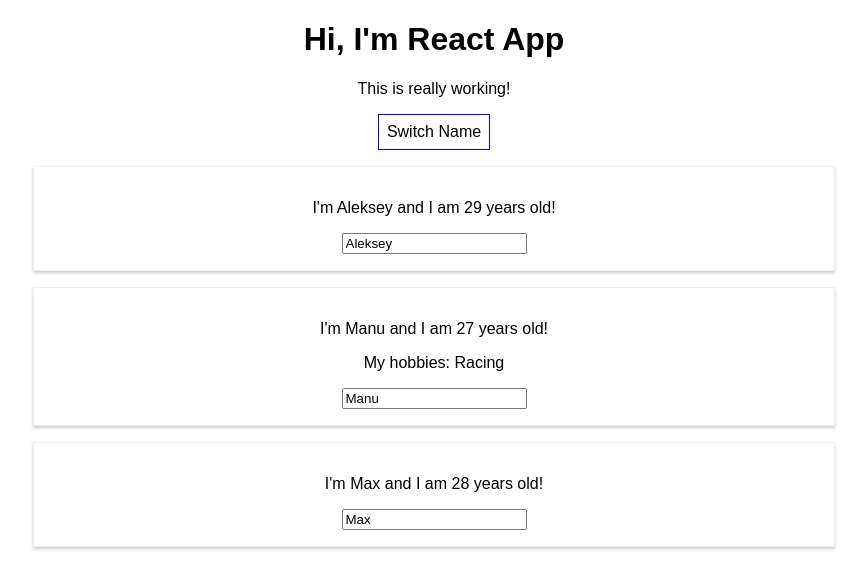
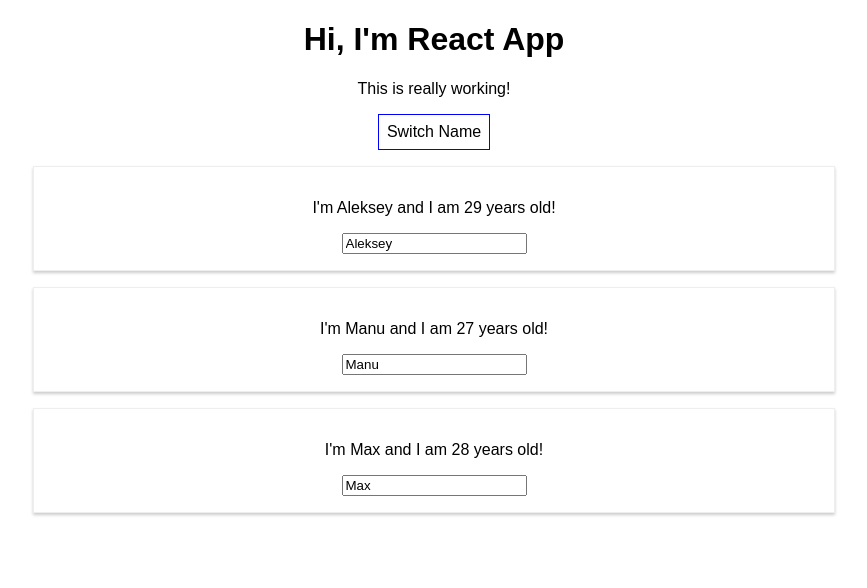
Before and after one commit to kornienko199004/react-complete-guide, a React (Create React App) app: page / in a window 1280 px wide. Both pictures are taken after a click on the button "Switch Name". Shown: the top 588 px of the page, without its empty margins (206-1073 px from the left). Built offline with nearby package versions, Linux system fonts and the light colour scheme.

Commit message:
Add deletePersonHandler

```diff
--- a/src/App.js
+++ b/src/App.js
@@ -12,14 +12,10 @@
         showPersons: false,
     };
 
-    switchNameHandler = newName => {
-        this.setState({
-            persons: [
-                { name: newName, age: 29 },
-                { name: 'Manu', age: 27 },
-                { name: 'Max', age: 20 },
-            ],
-        });
+    deletePersonHandler = (personIndex) => {
+        const persons = [...this.state.persons];
+        persons.splice(personIndex, 1);
+        this.setState({ persons: persons });
     };
 
     nameChangedHandler = event => {
@@ -50,22 +46,12 @@
         if (this.state.showPersons) {
             persons = (
                 <div>
-                    <Person
-                        name={this.state.persons[0].name}
-                        age={this.state.persons[0].age}
-                    />
-                    <Person
-                        name={this.state.persons[1].name}
-                        age={this.state.persons[1].age}
-                        click={this.switchNameHandler.bind(this, 'Koko')}
-                        changed={this.nameChangedHandler}
-                    >
-                        My hobbies: Racing
-                    </Person>
-                    <Person
-                        name={this.state.persons[2].name}
-                        age={this.state.persons[2].age}
-                    />
+                    {this.state.persons.map((person, index) => {
+                        return <Person
+                                    click={() => this.deletePersonHandler(index)}
+                                    name={person.name}
+                                    age={person.age} />;
+                    })}
                 </div>
             );
         }
```
